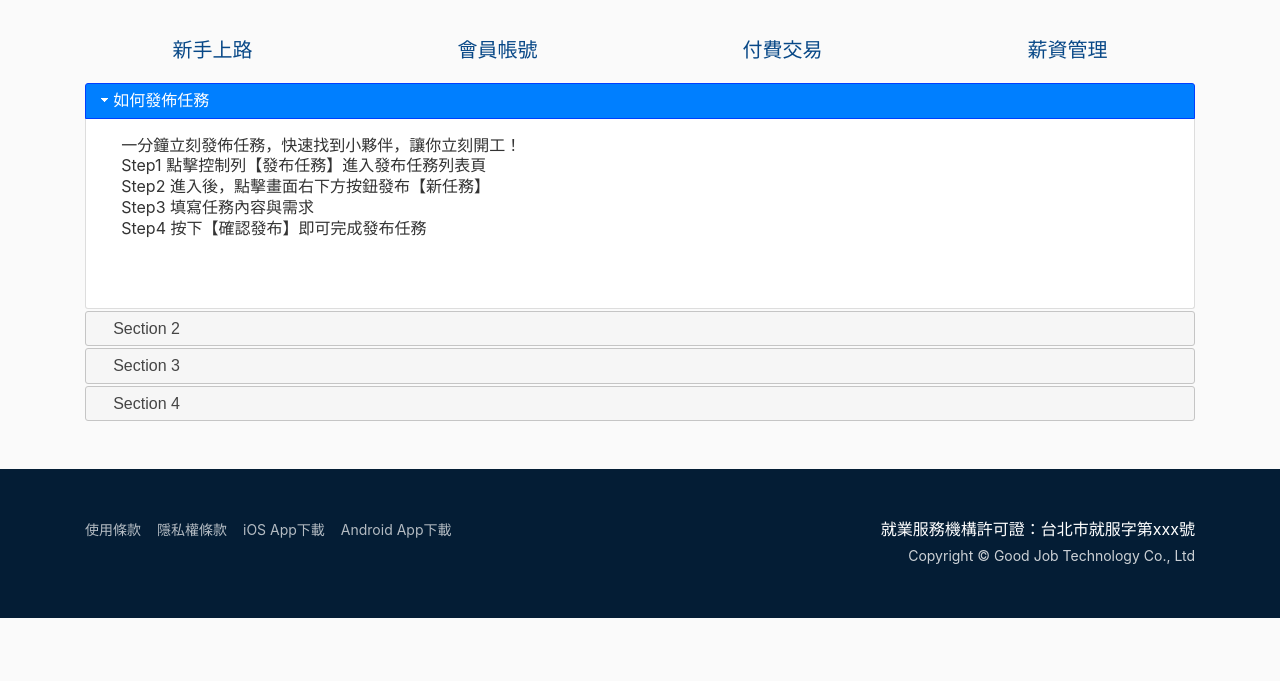
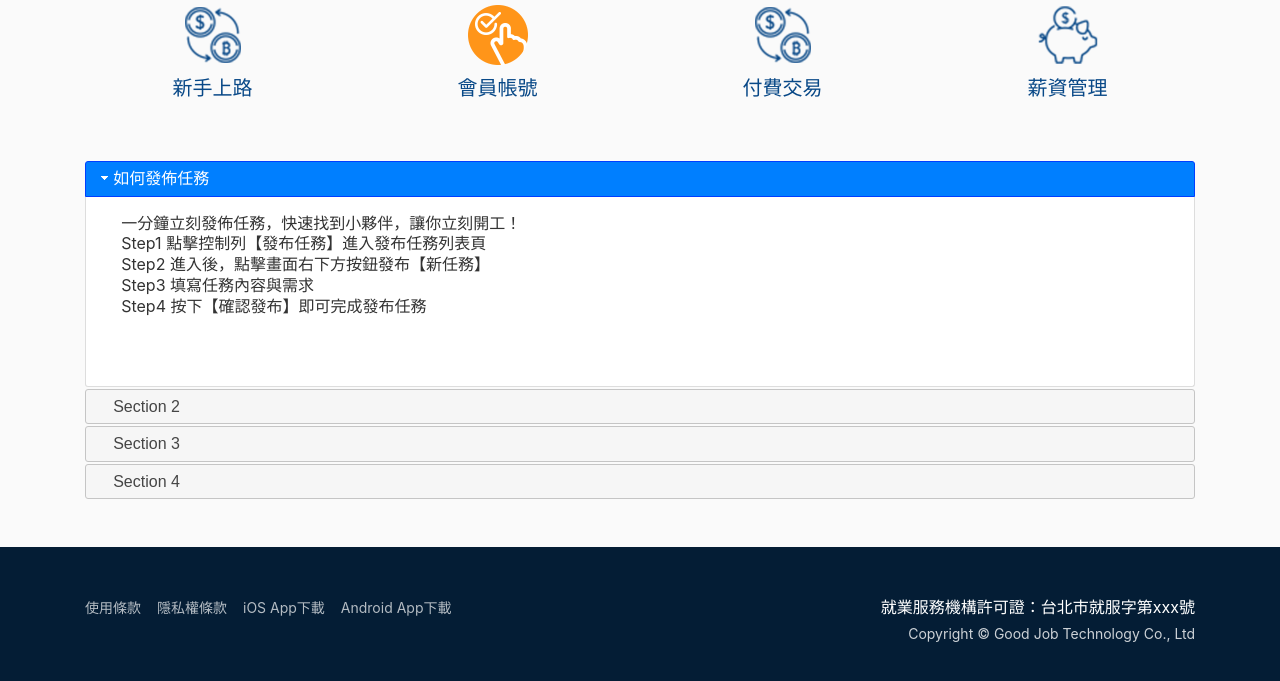
Before and after one commit to Simonlin7972/gj_web, a website: page faq.html in a window 1280 px wide. Shown: the part 207-888 px from the top of the page. Before the commit the page ends 825 px from the top, so only its background shows below. Drawn offline with nearby package versions, Linux system fonts and the light colour scheme.

Commit message:
add faq tab icon

```diff
--- a/faq.html
+++ b/faq.html
@@ -20,10 +20,10 @@
   <script src="https://code.jquery.com/jquery-1.12.4.js"></script>
   <script src="https://code.jquery.com/ui/1.12.1/jquery-ui.js"></script>
   <script>
-  $( function() {
-    $( "#accordion" ).accordion();
-    $( "#tabs" ).tabs();
-  } );
+    $(function() {
+      $("#accordion").accordion();
+      $("#tabs").tabs();
+    });
   </script>
 
 
@@ -75,30 +75,37 @@
         <div class="col-md-12">
           <h1>常見問題</h1>
 
+          <div class="faq-tab-wrap">
             <div class="row">
+
               <div class="col-md-3">
                 <a class="faq-tab" href="#">
-            <img src="" alt="">
+            <img src="./source/images/faq-img-exchange.png" alt="">
             <p>新手上路</p>
             </a>
               </div>
+
               <div class="col-md-3">
-              <a class="faq-tab" href="#">
-            <img src="" alt="">
+                <a class="faq-tab" href="">
+            <img src="./source/images/03-img-title.png" alt="">
             <p>會員帳號</p>
             </a>
               </div>
+
               <div class="col-md-3">
-              <a class="faq-tab" href="#">
-            <img src="" alt="">
+                <a class="faq-tab" href="">
+            <img src="./source/images/faq-img-exchange.png" alt="">
             <p>付費交易</p>
             </a>
               </div>
+
               <div class="col-md-3">
-              <a class="faq-tab" href="#">
-            <img src="" alt="">
+                <a class="faq-tab" href="">
+            <img src="./source/images/faq-img-piggy.png" alt="">
             <p>薪資管理</p>
             </a>
+              </div>
+
             </div>
           </div>
 
@@ -106,30 +113,20 @@
             <h3>如何發佈任務</h3>
             <div>
               <p>
-                一分鐘立刻發佈任務，快速找到小夥伴，讓你立刻開工！<br>
-
-  Step1 點擊控制列【發布任務】進入發布任務列表頁<br>
-  Step2 進入後，點擊畫面右下方按鈕發布【新任務】<br>
-  Step3 填寫任務內容與需求<br>
-  Step4 按下【確認發布】即可完成發布任務
+                一分鐘立刻發佈任務，快速找到小夥伴，讓你立刻開工！<br> Step1 點擊控制列【發布任務】進入發布任務列表頁<br> Step2 進入後，點擊畫面右下方按鈕發布【新任務】<br> Step3 填寫任務內容與需求<br> Step4 按下【確認發布】即可完成發布任務
               </p>
             </div>
             <h3>Section 2</h3>
             <div>
               <p>
-              Sed non urna. Donec et ante. Phasellus eu ligula. Vestibulum sit amet
-              purus. Vivamus hendrerit, dolor at aliquet laoreet, mauris turpis porttitor
-              velit, faucibus interdum tellus libero ac justo. Vivamus non quam. In
-              suscipit faucibus urna.
+                Sed non urna. Donec et ante. Phasellus eu ligula. Vestibulum sit amet purus. Vivamus hendrerit, dolor at aliquet laoreet, mauris turpis porttitor velit, faucibus interdum tellus libero ac justo. Vivamus non quam. In suscipit faucibus urna.
               </p>
             </div>
             <h3>Section 3</h3>
             <div>
               <p>
-              Nam enim risus, molestie et, porta ac, aliquam ac, risus. Quisque lobortis.
-              Phasellus pellentesque purus in massa. Aenean in pede. Phasellus ac libero
-              ac tellus pellentesque semper. Sed ac felis. Sed commodo, magna quis
-              lacinia ornare, quam ante aliquam nisi, eu iaculis leo purus venenatis dui.
+                Nam enim risus, molestie et, porta ac, aliquam ac, risus. Quisque lobortis. Phasellus pellentesque purus in massa. Aenean in pede. Phasellus ac libero ac tellus pellentesque semper. Sed ac felis. Sed commodo, magna quis lacinia ornare, quam ante aliquam
+                nisi, eu iaculis leo purus venenatis dui.
               </p>
               <ul>
                 <li>List item one</li>
@@ -140,15 +137,10 @@
             <h3>Section 4</h3>
             <div>
               <p>
-              Cras dictum. Pellentesque habitant morbi tristique senectus et netus
-              et malesuada fames ac turpis egestas. Vestibulum ante ipsum primis in
-              faucibus orci luctus et ultrices posuere cubilia Curae; Aenean lacinia
-              mauris vel est.
+                Cras dictum. Pellentesque habitant morbi tristique senectus et netus et malesuada fames ac turpis egestas. Vestibulum ante ipsum primis in faucibus orci luctus et ultrices posuere cubilia Curae; Aenean lacinia mauris vel est.
               </p>
               <p>
-              Suspendisse eu nisl. Nullam ut libero. Integer dignissim consequat lectus.
-              Class aptent taciti sociosqu ad litora torquent per conubia nostra, per
-              inceptos himenaeos.
+                Suspendisse eu nisl. Nullam ut libero. Integer dignissim consequat lectus. Class aptent taciti sociosqu ad litora torquent per conubia nostra, per inceptos himenaeos.
               </p>
             </div>
           </div>
@@ -185,4 +177,5 @@
   <script src="https://maxcdn.bootstrapcdn.com/bootstrap/4.0.0-beta/js/bootstrap.min.js" integrity="sha384-h0AbiXch4ZDo7tp9hKZ4TsHbi047NrKGLO3SEJAg45jXxnGIfYzk4Si90RDIqNm1" crossorigin="anonymous"></script>
 
 </body>
+
 </html>
--- a/source/sass/_faq.sass
+++ b/source/sass/_faq.sass
@@ -4,9 +4,19 @@
     padding-bottom: 40px
     text-align: center
     color: $primary-color
-  .faq-tab
-    text-decoration: none
-    font-size: 20px
-    font-weight: 500
-    color: $primary-color
-    text-align: center
+  .faq-tab-wrap
+    padding-bottom: 40px
+    .faq-tab
+      display: block
+      text-decoration: none
+      font-size: 20px
+      font-weight: 500
+      color: $primary-color
+      text-align: center
+      width: 120px
+      width: 120px
+      margin: 0 auto
+      img
+        width: 50%
+      p
+        margin-top: 8px
```
Also changed, not shown: public/css/all.css. Lines whose indentation alone changed are shown as unchanged.
